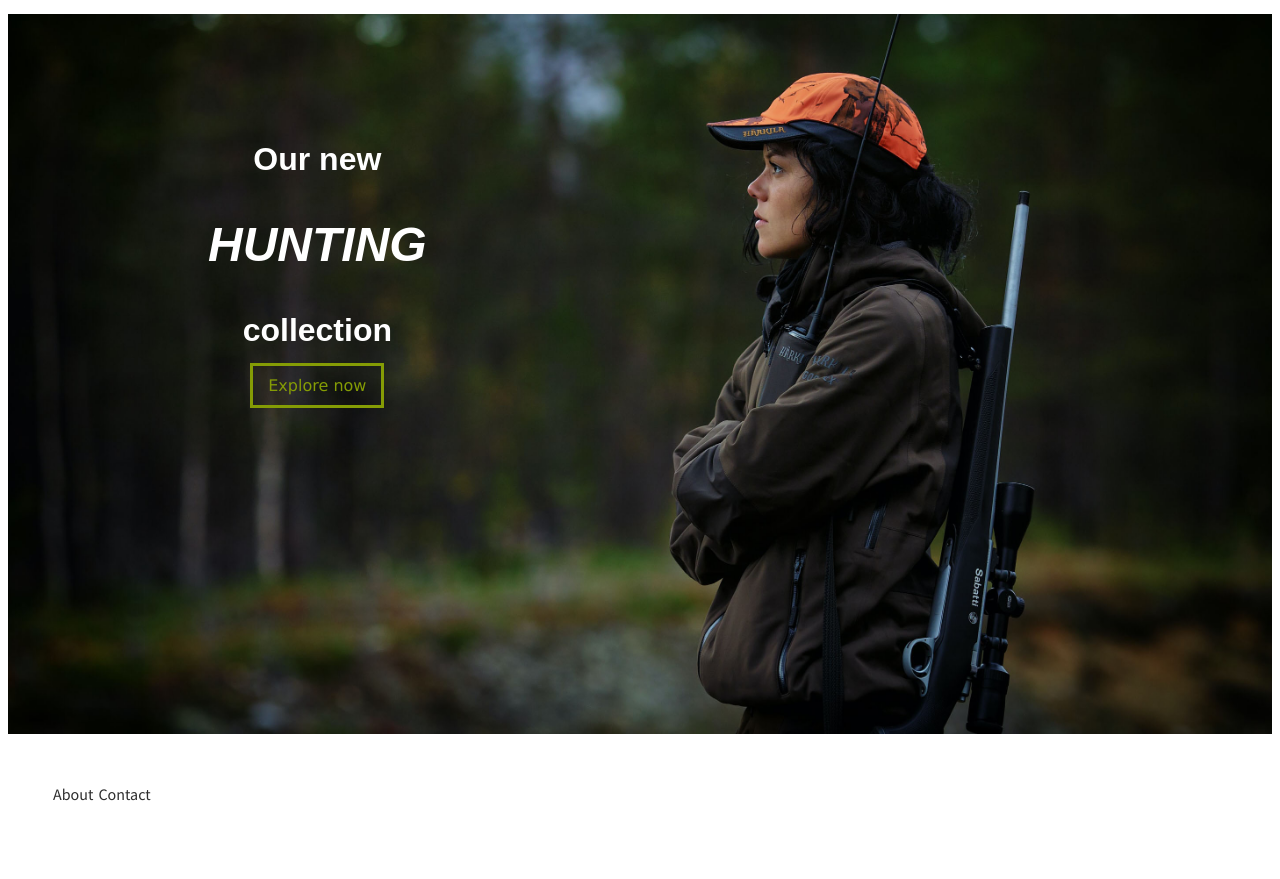
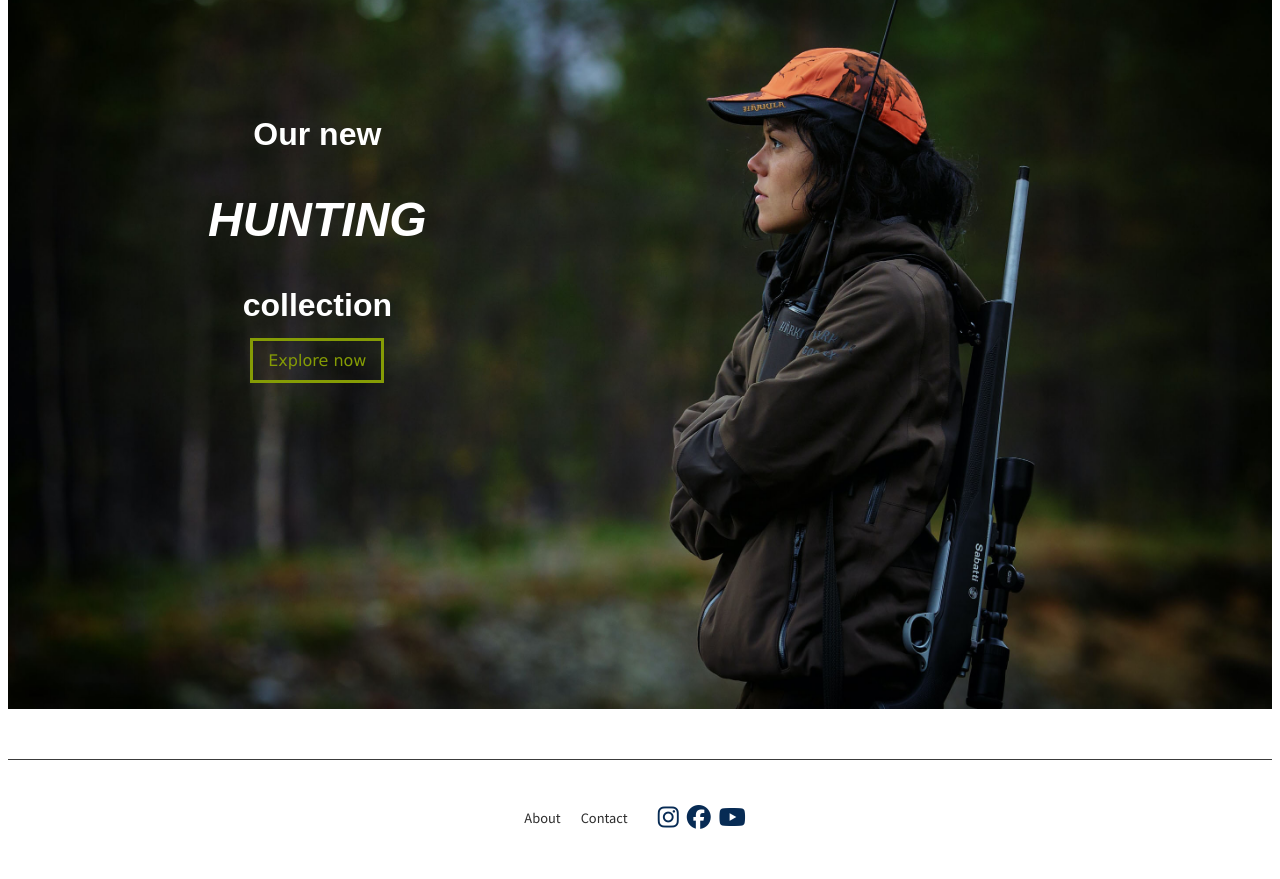
Before and after one commit to Noroff-FEU-Assignments/cross-course-project-martemoslet, a plain HTML site: page index.html in a window 1280 px wide. Shown: the part 1466-2345 px from the top of the page. Before the commit the page ends 2306 px from the top, so only its background shows below. Drawn offline with Linux system fonts and the light colour scheme; a web font is replaced by a local one.

Commit message:
Update index

```diff
--- a/css/styles.css
+++ b/css/styles.css
@@ -86,16 +86,27 @@ a {
   border-color: #859c05;
   color: #859c05;
 }
+
 /* Home page */
 .menu {
   max-width: 100%;
   display: flex;
+  justify-content: center;
+  align-items: center;
+  flex-direction: row;
+  text-align: center;
+  margin-bottom: 10px;
 }
 
 .logo {
   width: 100%;
   max-width: 150px;
   margin-left: 15px;
+  padding-right: 20px;
+}
+
+.fa-user {
+  padding: 0 10px 0 50px;
 }
 
 .welcome {
@@ -165,9 +176,11 @@ a {
   max-width: 1200px;
   margin: 20px auto;
   grid-gap: 10px;
+  text-align: center;
 }
 
 .featured img {
+  grid-column: -1/1;
   width: 100%;
 }
 
@@ -178,12 +191,34 @@ a {
   text-align: center;
 }
 
-.featured__products {
-  display: grid;
+.footer-content {
+  display: flex;
   align-items: center;
-  margin: 5px;
+  justify-content: center;
+  flex-direction: row;
+  text-align: center;
+  margin-top: 50px;
+  border-top: solid;
+  border-width: 0.1em;
+  border-color: #3c3c3c;
+  padding: 20px;
 }
 
-footer {
-  margin-top: 50px;
+.footer-content a {
+  font-size: 0.9em;
+  padding: 10px;
 }
+
+.socials {
+  list-style: none;
+  display: flex;
+  align-items: center;
+  justify-content: center;
+  color: #072b54;
+  padding: 0 1rem;
+  font-size: 1.5rem;
+}
+
+.socials li {
+  margin: 0 4px;
+}
--- a/index.html
+++ b/index.html
@@ -23,11 +23,11 @@
           <li><a href="men-menu">Men</a></li>
           <li><a href="collections-menu">Collections</a></li>
           <li><a href="activities-menu">Activities</a></li>
+          <li><i class="fas fa-search"></i></li>
+          <li><i class="fas fa-user"></i></li>
+          <li><i class="fas fa-shopping-cart"></i></li>
         </ul>
       </nav>
-      <i class="fas fa-search"></i>
-      <i class="fas fa-user"></i>
-      <i class="fas fa-shopping-cart"></i>
     </header>
     <main>
       <section class="welcome">
@@ -51,7 +51,7 @@
         <div class="featured__products">
           <img src="images/tydal-collection.jpg" alt="Tydal collection image" />
           <h2>Tydal collection</h2>
-          <a href="jackets.html" class="cta cta-featured">Explore now</a>
+          <a href="jackets.html" class="cta cta-featured cta-one">Explore now</a>
         </div>
         <div class="featured__products">
           <img src="images/find-jacket.jpg" alt="Find the perfect jacket image" />
@@ -74,12 +74,15 @@
       </section>
     </main>
     <footer>
-      <nav>
-        <ul>
-          <li><a href="about.html">About</a></li>
-          <li><a href="contact.html">Contact</a></li>
+      <div class="footer-content">
+        <a href="about.html">About</a>
+        <a href="contact.html">Contact</a>
+        <ul class="socials">
+          <li><i class="fab fa-instagram"></i></li>
+          <li> <i class="fab fa-facebook"></i></li>
+          <li><i class="fab fa-youtube"></i></li>
         </ul>
-      </nav>
+      </div>
     </footer>
   </body>
 </html>
```
